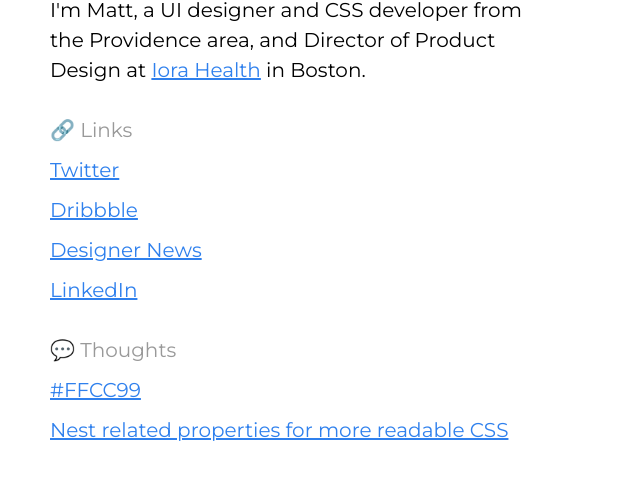
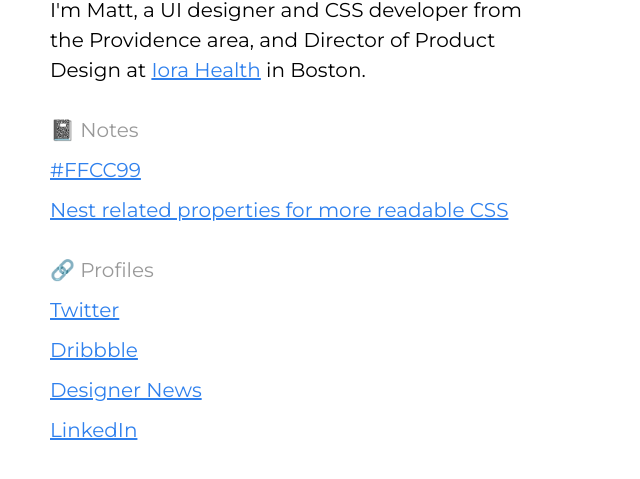
Before and after one commit to msisto/msisto.github.io, a plain HTML site: page index.html in a window 1280 px wide. Shown: the part 135-614 px from the top of the page, without its empty margins (0-640 px from the left). Drawn offline with Linux system fonts and the light colour scheme.

Commit message:
Rearrange sections

```diff
--- a/index.html
+++ b/index.html
@@ -15,18 +15,18 @@
     <h1>😎 Yo!</h1>
     <p>I'm Matt, a UI designer and CSS developer from the Providence area, and Director of Product Design at <a href="http://www.iorahealth.com">Iora Health</a> in Boston.</p>
 
-    <h2>🔗 Links</h2>
+    <h2>📓 Notes</h2>
+    <ul>
+      <li><a href="http://websafe2k16.com/FFCC99" class="list-item__title">#FFCC99</a></li>
+      <li><a href="https://medium.com/intensive-code-unit/quick-tip-nesting-related-properties-for-more-readable-css-4b53ad884c46" class="list-item__title">Nest related properties for more readable CSS</a></li>
+    </ul>
+
+    <h2>🔗 Profiles</h2>
     <ul>
       <li><a href="http://twitter.com/mdsisto">Twitter</a></li>
       <li><a href="https://dribbble.com/msisto">Dribbble</a></li>
       <li><a href="https://www.designernews.co/users/553/matt-sisto">Designer News</a></li>
       <li><a href="https://www.linkedin.com/in/sisto">LinkedIn</a></li>
-    </ul>
-
-    <h2>💬 Thoughts</h2>
-    <ul>
-      <li><a href="http://websafe2k16.com/FFCC99" class="list-item__title">#FFCC99</a></li>
-      <li><a href="https://medium.com/intensive-code-unit/quick-tip-nesting-related-properties-for-more-readable-css-4b53ad884c46" class="list-item__title">Nest related properties for more readable CSS</a></li>
     </ul>
   </div>
 
```
